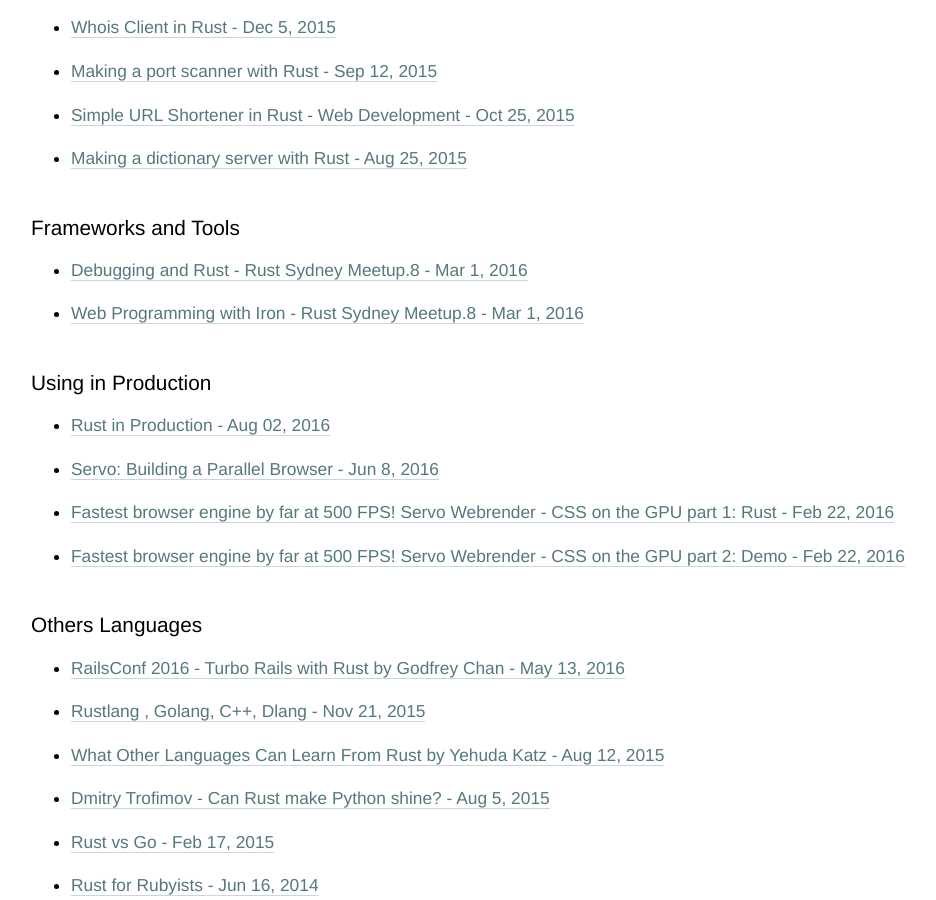
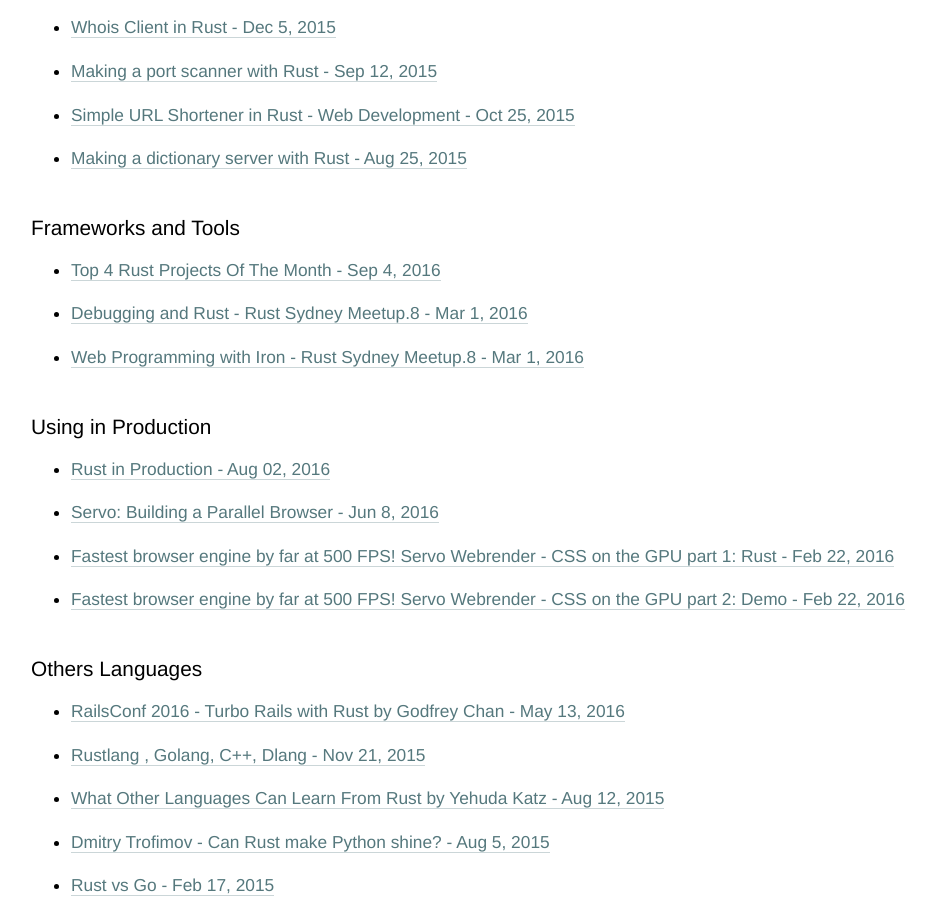
Before and after one commit to adelarsq/daily-rust.github.io, a Jekyll site: the page built from _posts/2016-09-01-videos.md, in a window 1280 px wide and 900 px high, scrolled down 1184 px. Shown: the whole window, without its empty margins (159-1095 px from the left). Built offline with Jekyll 4.4.1, drawn with Linux system fonts in a browser that asks for light colours.

Commit message:
Update 2016-09-01-videos.md

```diff
--- a/_posts/2016-09-01-videos.md
+++ b/_posts/2016-09-01-videos.md
@@ -40,6 +40,7 @@ Older videos (more thant 1 year ago) have code that don't work anymore in the cu
 
 ## Frameworks and Tools
 
+- [Top 4 Rust Projects Of The Month - Sep 4, 2016](https://www.youtube.com/watch?v=3D7Dil933J8&ab_channel=ABitWiseGuy)
 - [Debugging and Rust - Rust Sydney Meetup.8 - Mar 1, 2016](https://www.youtube.com/watch?v=ves_y06MCww&ab_channel=CasparKrieger(youtube))
 - [Web Programming with Iron - Rust Sydney Meetup.8 - Mar 1, 2016](https://www.youtube.com/watch?v=Sr5QcYyGrCo&ab_channel=CasparKrieger(youtube))
 
```
